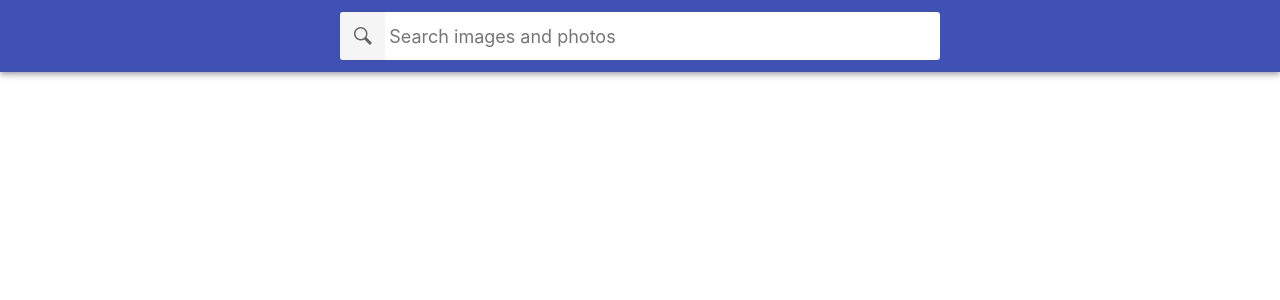
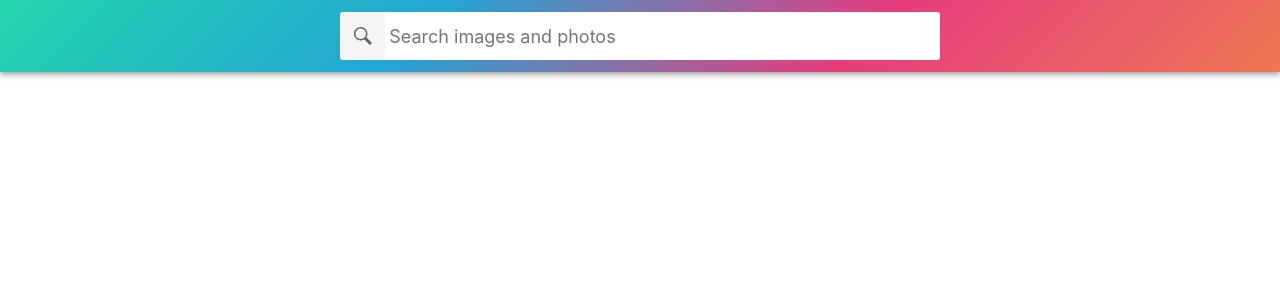
Before and after one commit to annaojdana/goit-react-hw-03-image-finder, a React (Create React App) app: page / in a window 1280 px wide. Shown: the top 300 px of the page. Built offline with nearby package versions, Linux system fonts and the light colour scheme.

Commit message:
background searchbar

```diff
--- a/src/components/Searchbar/Searchbar.module.css
+++ b/src/components/Searchbar/Searchbar.module.css
@@ -25,7 +25,8 @@
   padding-top: 12px;
   padding-bottom: 12px;
   color: #fff;
-  background-color: #3f51b5;
+  background: linear-gradient(-45deg, #ee7752, #e73c7e, #23a6d5, #23d5ab);
+  animation: gradient 15s ease infinite;
   box-shadow: 0px 2px 4px -1px rgba(0, 0, 0, 0.2),
     0px 4px 5px 0px rgba(0, 0, 0, 0.14), 0px 1px 10px 0px rgba(0, 0, 0, 0.12);
 }
```
